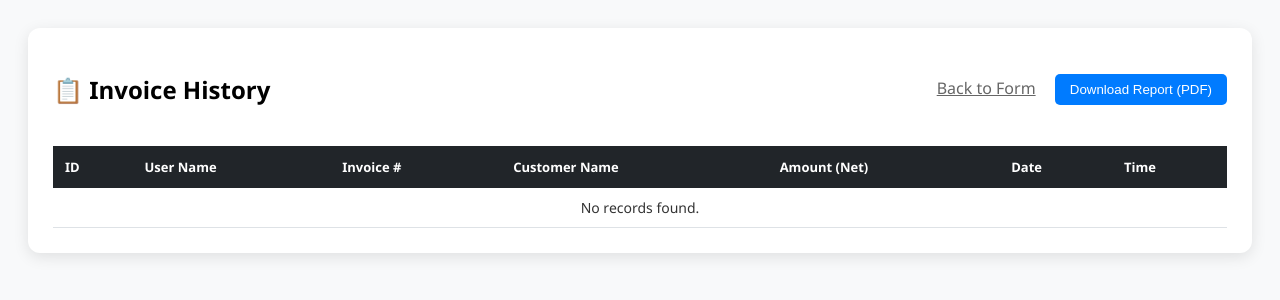
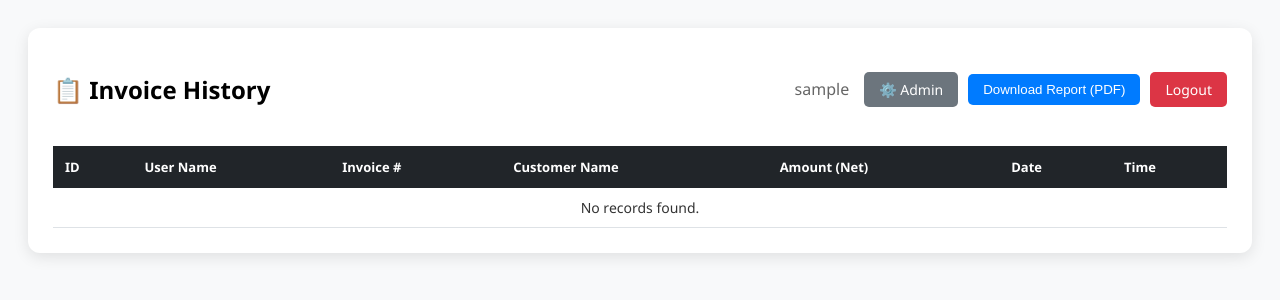
Before and after one commit to haiderali511996/lifemed_invoice, a Django app: page /logs/ in a window 1280 px wide. Shown: the top 300 px of the page. Run offline with Django 4.2, Linux system fonts and the light colour scheme; the visitor is signed in with stand-in values (Sample User, id 1); data comes from the database, SQL or seed files in the repository; data that the repository does not hold is empty; some libraries are stand-ins or nearby versions.

Commit message:
Add logout to the activity log page
Super admins are redirected away from '/', so the log page was a dead end
with no way to sign out. Its 'Back to Form' link only bounced straight back
here, since nobody who can see this page is allowed on the form.

Replace it with the signed-in username, an Admin link for staff, and a
Logout button matching the invoice form's styling.

Co-Authored-By: Claude Opus 5 <noreply@anthropic.com>
Claude-Session: https://claude.ai/code/session_01AbJGyHKPCCw5yN3NU7MGZ9

```diff
--- a/invoices/templates/invoices/invoice_logs.html
+++ b/invoices/templates/invoices/invoice_logs.html
@@ -62,6 +62,30 @@
         cursor: pointer;
       }
 
+      .top-bar-actions {
+        display: flex;
+        gap: 10px;
+        align-items: center;
+      }
+
+      .btn-admin {
+        text-decoration: none;
+        color: white;
+        background: #6c757d;
+        padding: 8px 15px;
+        border-radius: 5px;
+        font-size: 14px;
+      }
+
+      .logout {
+        text-decoration: none;
+        color: white;
+        background: #dc3545;
+        padding: 8px 15px;
+        border-radius: 5px;
+        font-size: 14px;
+      }
+
       @media print {
         .no-print {
           display: none;
@@ -78,13 +102,17 @@
     <div class="container">
       <div class="top-bar">
         <h2>📋 Invoice History </h2>
-        <div class="no-print">
-          <a href="{% url 'index' %}" style="margin-right: 15px; color: #666"
-            >Back to Form</a
-          >
+        <div class="no-print top-bar-actions">
+          <span style="color: #666; margin-right: 5px">
+            {{ request.user.username }}
+          </span>
+          {% if request.user.is_staff %}
+          <a href="/admin/" class="btn-admin">⚙️ Admin</a>
+          {% endif %}
           <button onclick="downloadPDF()" class="btn-print">
             Download Report (PDF)
           </button>
+          <a href="{% url 'logout' %}" class="logout">Logout</a>
         </div>
       </div>
 
```
Also changed, not shown: invoices/tests.py (+18 -0 lines).
